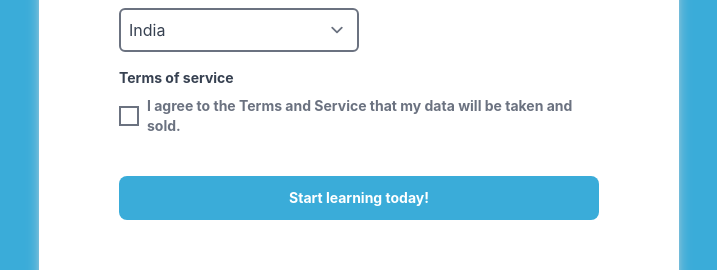
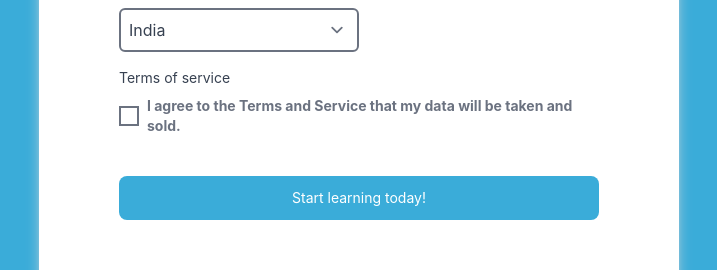
Before and after one commit to shreyas0924/react-forms, a Next.js app: page / in a window 1280 px wide. Shown: the part 450-720 px from the top of the page, without its empty margins (281-998 px from the left). Built offline with nearby package versions, Linux system fonts and the light colour scheme.

Commit message:
updated font

```diff
--- a/pages/index.js
+++ b/pages/index.js
@@ -126,7 +126,7 @@ export default function Home() {
               <div className="pb-4">
                 <label
                   htmlFor="terms"
-                  className={`block font-bold text-sm pb-2 ${
+                  className={`block text-sm pb-2 ${
                     formik.touched.terms && formik.errors.terms
                       ? "text-red-400"
                       : ""
@@ -154,7 +154,8 @@ export default function Home() {
               </div>
               <button
                 type="submit"
-                className="bg-[#3AACD9] font-bold text-sm text-white py-3 mt-6 rounded-lg w-full"
+                className="bg-[#3AACD9] text-sm text-white py-3 mt-6 rounded-lg w-full"
+
               >
                 Start learning today!
               </button>
```
